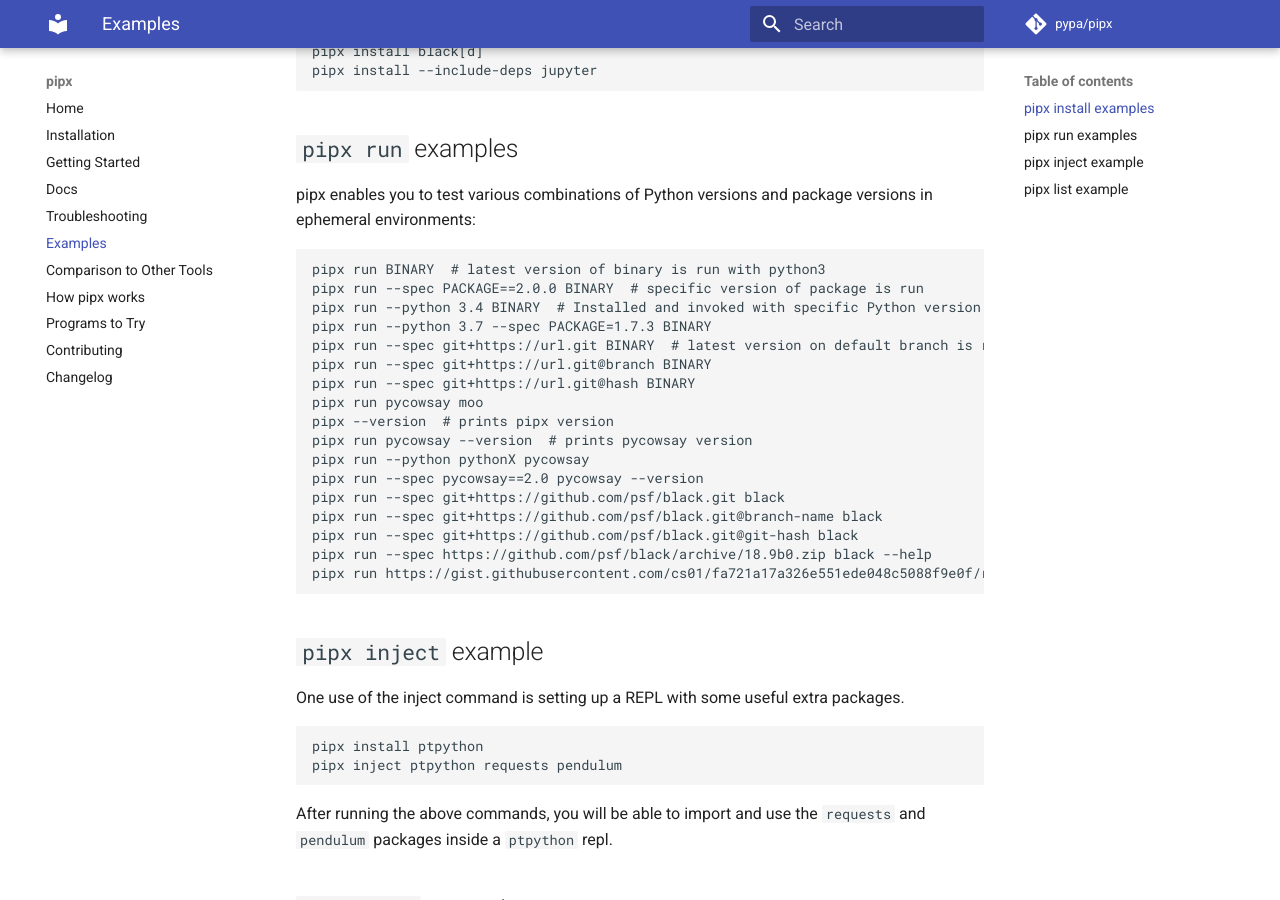
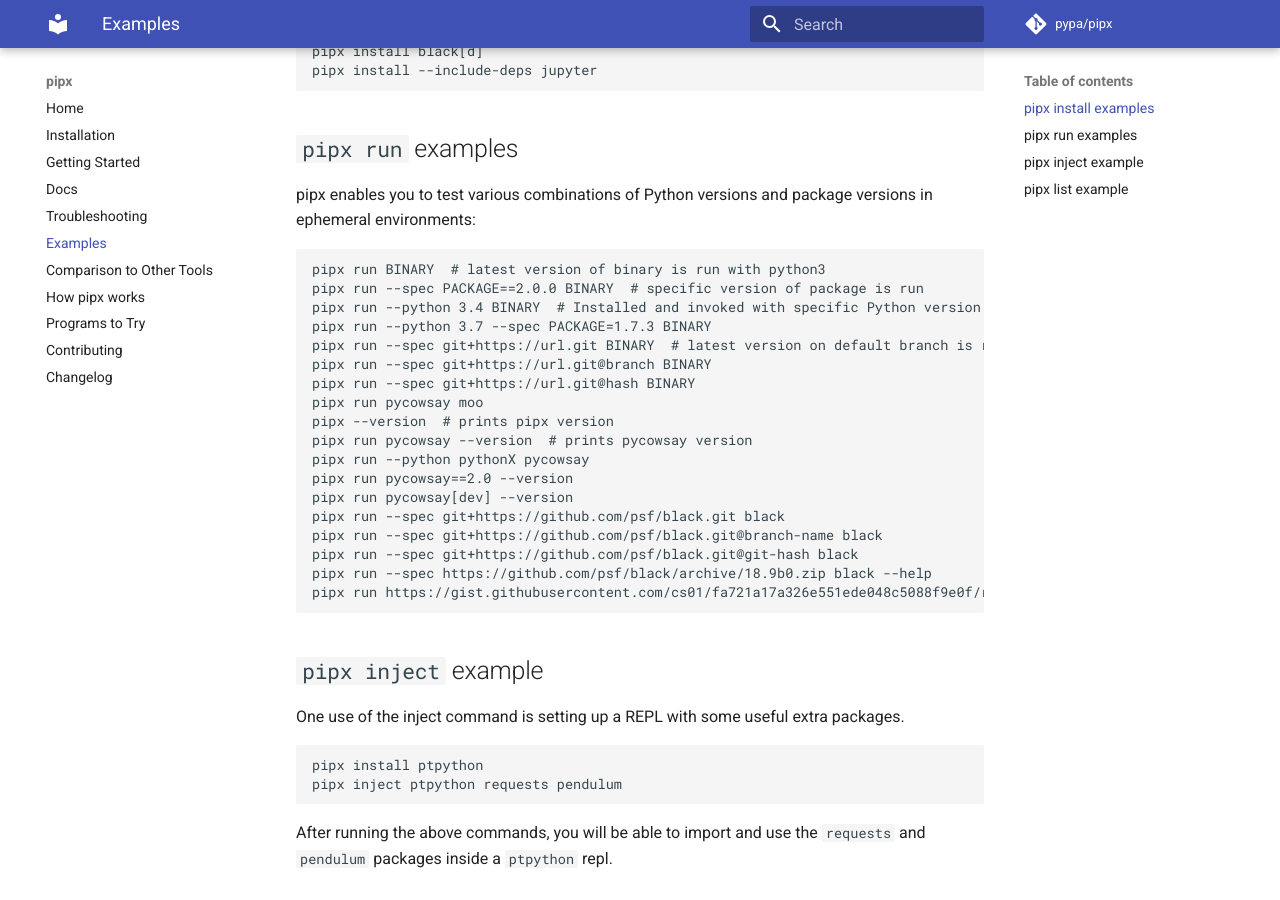
Before and after one commit to pypa/pipx, an MkDocs documentation site: the page built from docs/examples.md, in a window 1280 px wide and 900 px high, scrolled down 332 px. Built offline with MkDocs 1.6.1 and Material for MkDocs 9.7.7, drawn with Linux system fonts in a browser that asks for light colours; comment, search, counter and statistics services are not loaded.

Commit message:
docs: update examples with version pinning/extras

```diff
--- a/docs/examples.md
+++ b/docs/examples.md
@@ -26,7 +26,8 @@
 pipx --version  # prints pipx version
 pipx run pycowsay --version  # prints pycowsay version
 pipx run --python pythonX pycowsay
-pipx run --spec pycowsay==2.0 pycowsay --version
+pipx run pycowsay==2.0 --version
+pipx run pycowsay[dev] --version
 pipx run --spec git+https://github.com/psf/black.git black
 pipx run --spec git+https://github.com/psf/black.git@branch-name black
 pipx run --spec git+https://github.com/psf/black.git@git-hash black
```
Also changed, not shown: README.md (+3 -3 lines).
